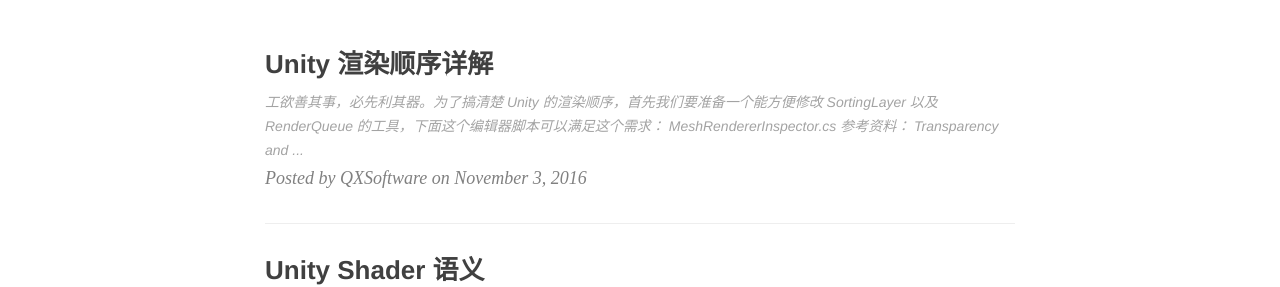
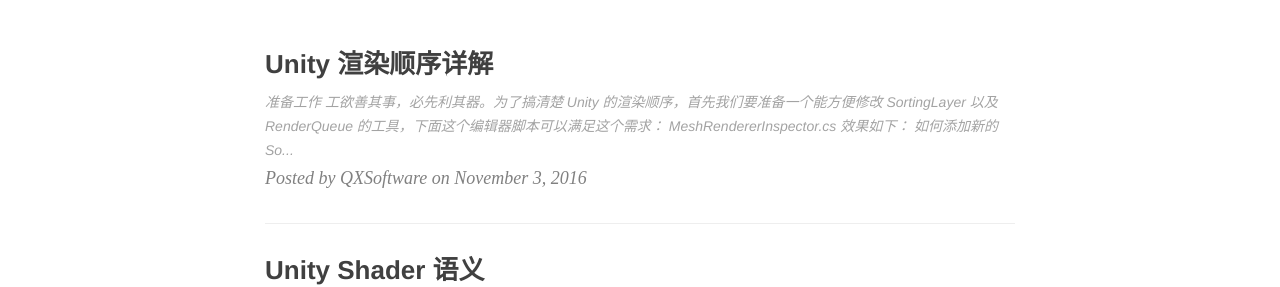
Before and after one commit to QXSoftware/qxsoftware.github.io, a Jekyll site: the page built from index.html, in a window 1280 px wide. Shown: the part 430-717 px from the top of the page. Built offline with Jekyll 4.4.1, drawn with Linux system fonts in a browser that asks for light colours; nearby versions of some CDN libraries; the list of posts is cut into pages by our own code.

Commit message:
add more info

```diff
--- a/_posts/2016-11-03-Unity Rendering Order.md
+++ b/_posts/2016-11-03-Unity Rendering Order.md
@@ -4,9 +4,24 @@
 tags: Unity 渲染
 ---
 
+#### 准备工作
+
 工欲善其事，必先利其器。为了搞清楚 Unity 的渲染顺序，首先我们要准备一个能方便修改 SortingLayer 以及 RenderQueue 的工具，下面这个编辑器脚本可以满足这个需求：
 
 [MeshRendererInspector.cs](https://gist.github.com/QXSoftware/499135b6482ca57727c69e11b91a12bf)
+
+效果如下：
+
+![](/post_img/mesh-render-inspector.jpg)
+
+如何添加新的 SortingLayer？请通过 <strong>Edit→Project Settings→Tags and Layers</strong> 菜单选项打开：
+
+![](/post_img/tags-layers.jpg)
+
+然后添加三个 Sorting Layer，如上图所示。注意，Sorting Layer 添加后是可以拖动调整顺序的。
+
+#### 实际测试
+
 
 
 参考资料：
```
Also changed, not shown: post_img/mesh-renderer-inspector.jpg (added), post_img/tags-layers.jpg (added).
